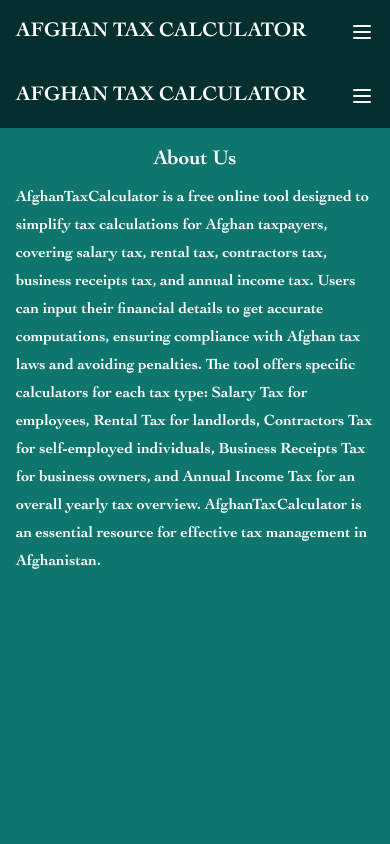
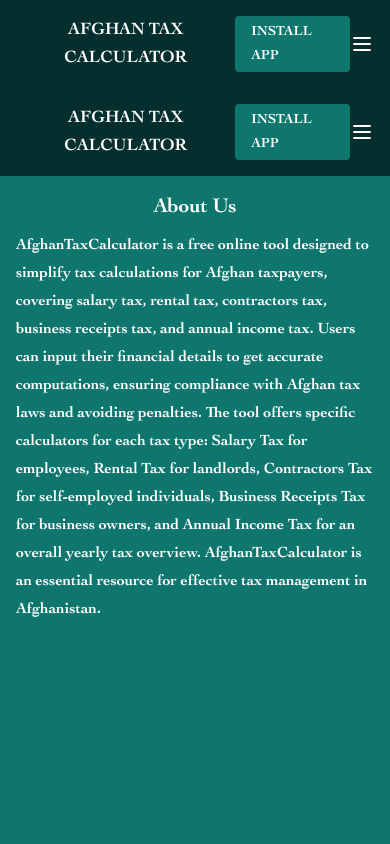
Before and after one commit to danishyarkhwork/afghan-tax-calculator, a Next.js app: page /about in a window 390 px wide. Shown: the top 844 px of the page. Built offline with nearby package versions, Linux system fonts and the light colour scheme.

Commit message:
fix: the install app button fixed on mobile version

```diff
--- a/app/components/common/Header.tsx
+++ b/app/components/common/Header.tsx
@@ -29,10 +29,18 @@ const Header: React.FC = () => {
         <div className="container mx-auto p-4 flex items-center justify-between max-w-6xl">
           <button
             onClick={() => handleNavigation("/")}
-            className="text-2xl font-bold text-white"
+            className="md:text-2xl font-bold text-white xl:text-2xl text-xl"
           >
             AFGHAN TAX CALCULATOR
           </button>
+
+          <a
+            href="#"
+            className="bg-teal-700 md:hidden lg:hidden text-white py-1 px-4 rounded hover:bg-teal-600 transition duration-300"
+          >
+            INSTALL APP
+          </a>
+
           <button
             id="menu-toggle"
             className="text-white focus:outline-none block md:hidden"
@@ -104,7 +112,7 @@ const Header: React.FC = () => {
                   href="#"
                   className="bg-teal-700 text-white py-1 px-4 rounded hover:bg-teal-600 transition duration-300"
                 >
-                  Contact Us
+                  INSTALL APP
                 </a>
               </li>
             </ul>
```
